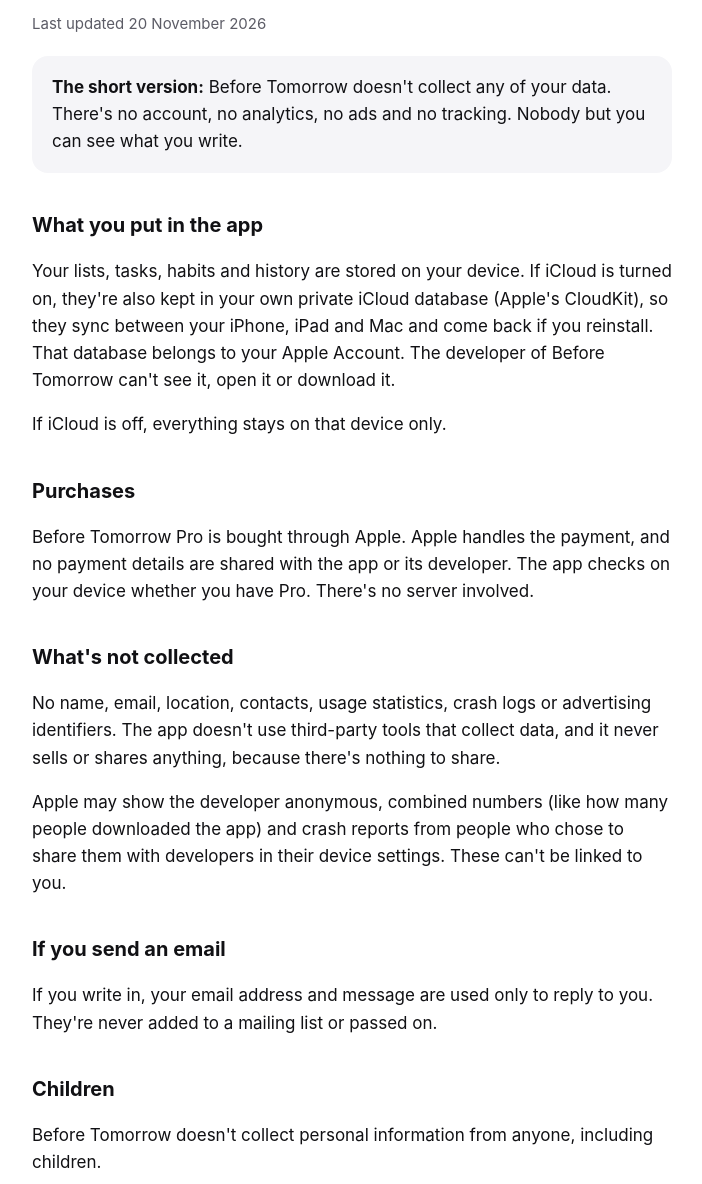
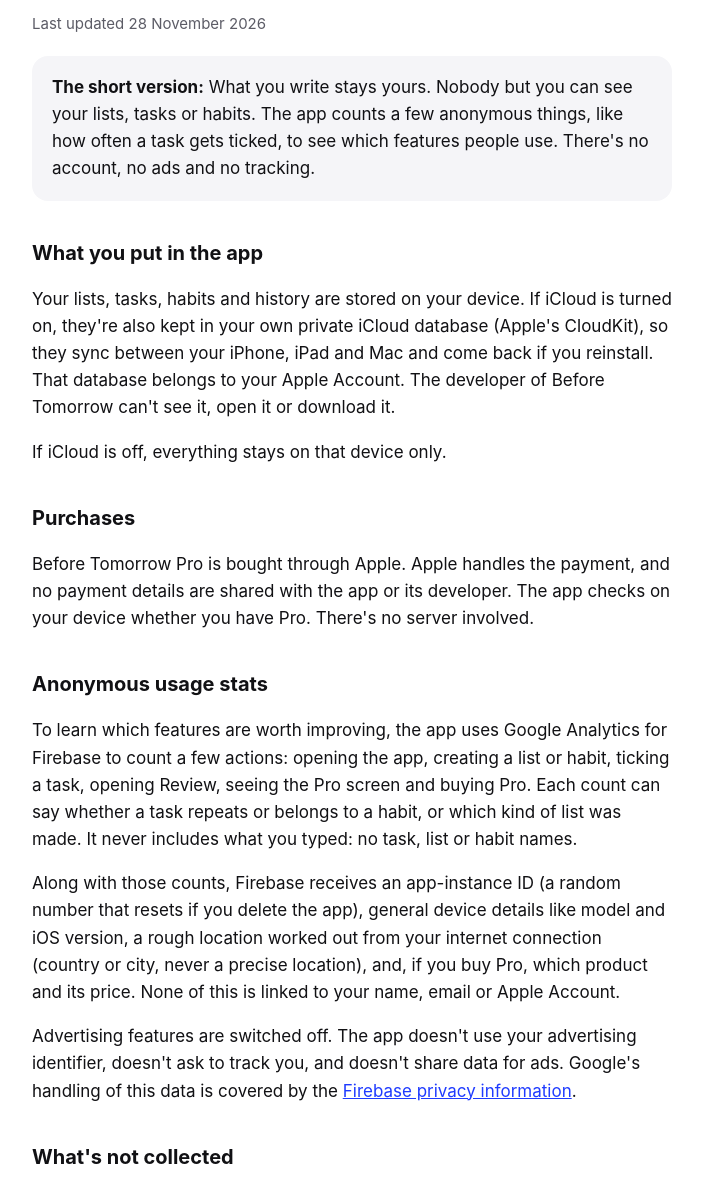
Before and after one commit to cadenchcham/before-tomorrow-site, a plain HTML site: page privacy.html in a window 1280 px wide. Shown: the part 216-1400 px from the top of the page, without its empty margins (288-990 px from the left). Drawn offline with Linux system fonts and the light colour scheme.

Commit message:
Privacy policy: anonymous usage stats with Firebase Analytics
Co-Authored-By: Claude Opus 5.5 <noreply@anthropic.com>

```diff
--- a/privacy.html
+++ b/privacy.html
@@ -15,10 +15,10 @@
 
   <p class="label">Privacy policy</p>
   <h1>Your lists are yours.</h1>
-  <p class="muted">Last updated 20 November 2026</p>
+  <p class="muted">Last updated 28 November 2026</p>
 
   <div class="card">
-    <strong>The short version:</strong> Before Tomorrow doesn't collect any of your data. There's no account, no analytics, no ads and no tracking. Nobody but you can see what you write.
+    <strong>The short version:</strong> What you write stays yours. Nobody but you can see your lists, tasks or habits. The app counts a few anonymous things, like how often a task gets ticked, to see which features people use. There's no account, no ads and no tracking.
   </div>
 
   <h2>What you put in the app</h2>
@@ -28,15 +28,20 @@
   <h2>Purchases</h2>
   <p>Before Tomorrow Pro is bought through Apple. Apple handles the payment, and no payment details are shared with the app or its developer. The app checks on your device whether you have Pro. There's no server involved.</p>
 
+  <h2>Anonymous usage stats</h2>
+  <p>To learn which features are worth improving, the app uses Google Analytics for Firebase to count a few actions: opening the app, creating a list or habit, ticking a task, opening Review, seeing the Pro screen and buying Pro. Each count can say whether a task repeats or belongs to a habit, or which kind of list was made. It never includes what you typed: no task, list or habit names.</p>
+  <p>Along with those counts, Firebase receives an app-instance ID (a random number that resets if you delete the app), general device details like model and iOS version, a rough location worked out from your internet connection (country or city, never a precise location), and, if you buy Pro, which product and its price. None of this is linked to your name, email or Apple Account.</p>
+  <p>Advertising features are switched off. The app doesn't use your advertising identifier, doesn't ask to track you, and doesn't share data for ads. Google's handling of this data is covered by the <a href="https://firebase.google.com/support/privacy">Firebase privacy information</a>.</p>
+
   <h2>What's not collected</h2>
-  <p>No name, email, location, contacts, usage statistics, crash logs or advertising identifiers. The app doesn't use third-party tools that collect data, and it never sells or shares anything, because there's nothing to share.</p>
+  <p>No name, email, precise location, contacts or advertising identifiers, and none of the words you write in the app. Nothing is ever sold.</p>
   <p>Apple may show the developer anonymous, combined numbers (like how many people downloaded the app) and crash reports from people who chose to share them with developers in their device settings. These can't be linked to you.</p>
 
   <h2>If you send an email</h2>
   <p>If you write in, your email address and message are used only to reply to you. They're never added to a mailing list or passed on.</p>
 
   <h2>Children</h2>
-  <p>Before Tomorrow doesn't collect personal information from anyone, including children.</p>
+  <p>Before Tomorrow doesn't collect personal information from anyone, including children. The anonymous usage stats above are the same for everyone.</p>
 
   <h2>Deleting your data</h2>
   <p>Delete a task, list or habit in the app and it's gone from your devices and your iCloud. To remove everything, delete the app and, if you like, its data in iCloud (Settings → your name → iCloud → Manage Account Storage → Before Tomorrow).</p>
--- a/sitemap.xml
+++ b/sitemap.xml
@@ -2,5 +2,5 @@
 <urlset xmlns="http://www.sitemaps.org/schemas/sitemap/0.9">
   <url><loc>https://beforetomorrow.app/</loc><lastmod>2026-11-27</lastmod></url>
   <url><loc>https://beforetomorrow.app/support</loc><lastmod>2026-11-27</lastmod></url>
-  <url><loc>https://beforetomorrow.app/privacy</loc><lastmod>2026-11-27</lastmod></url>
+  <url><loc>https://beforetomorrow.app/privacy</loc><lastmod>2026-11-28</lastmod></url>
 </urlset>
```
